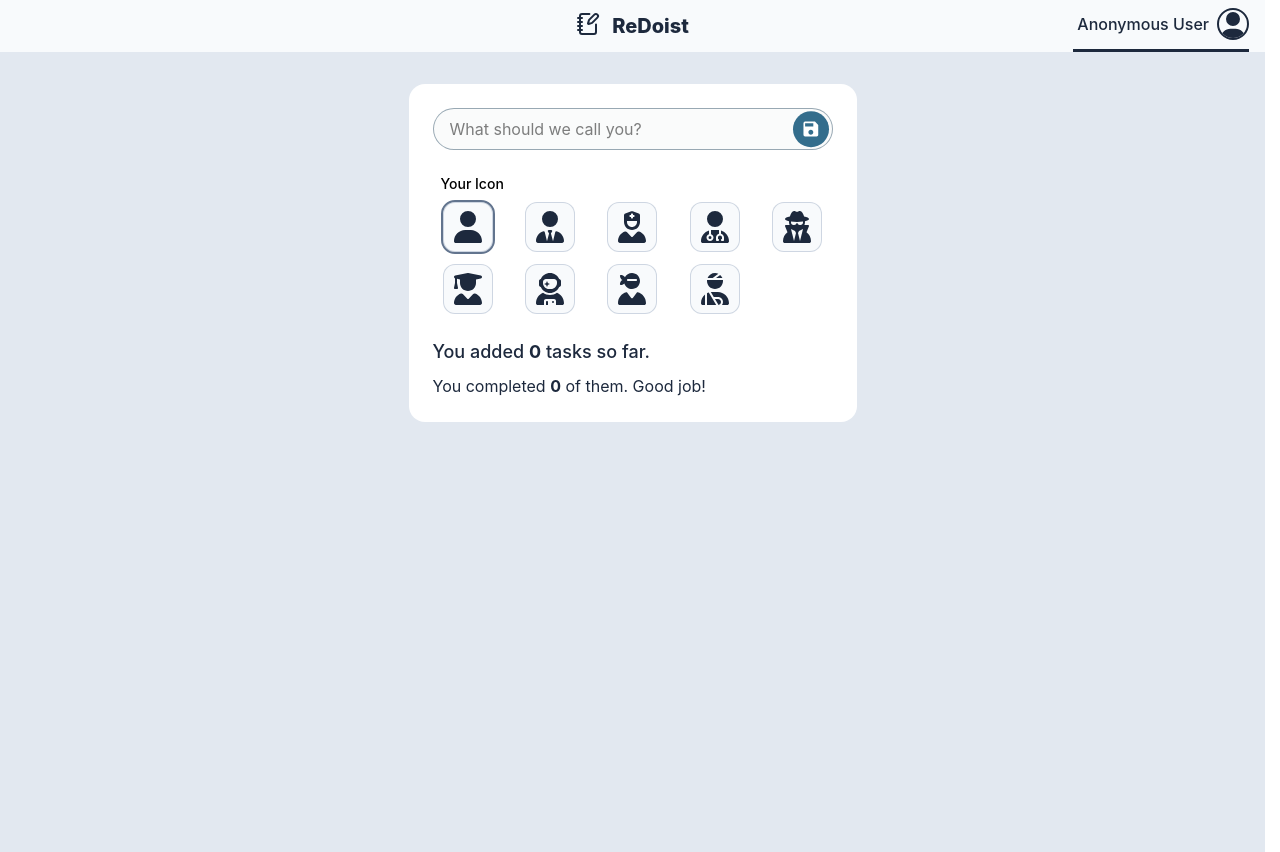
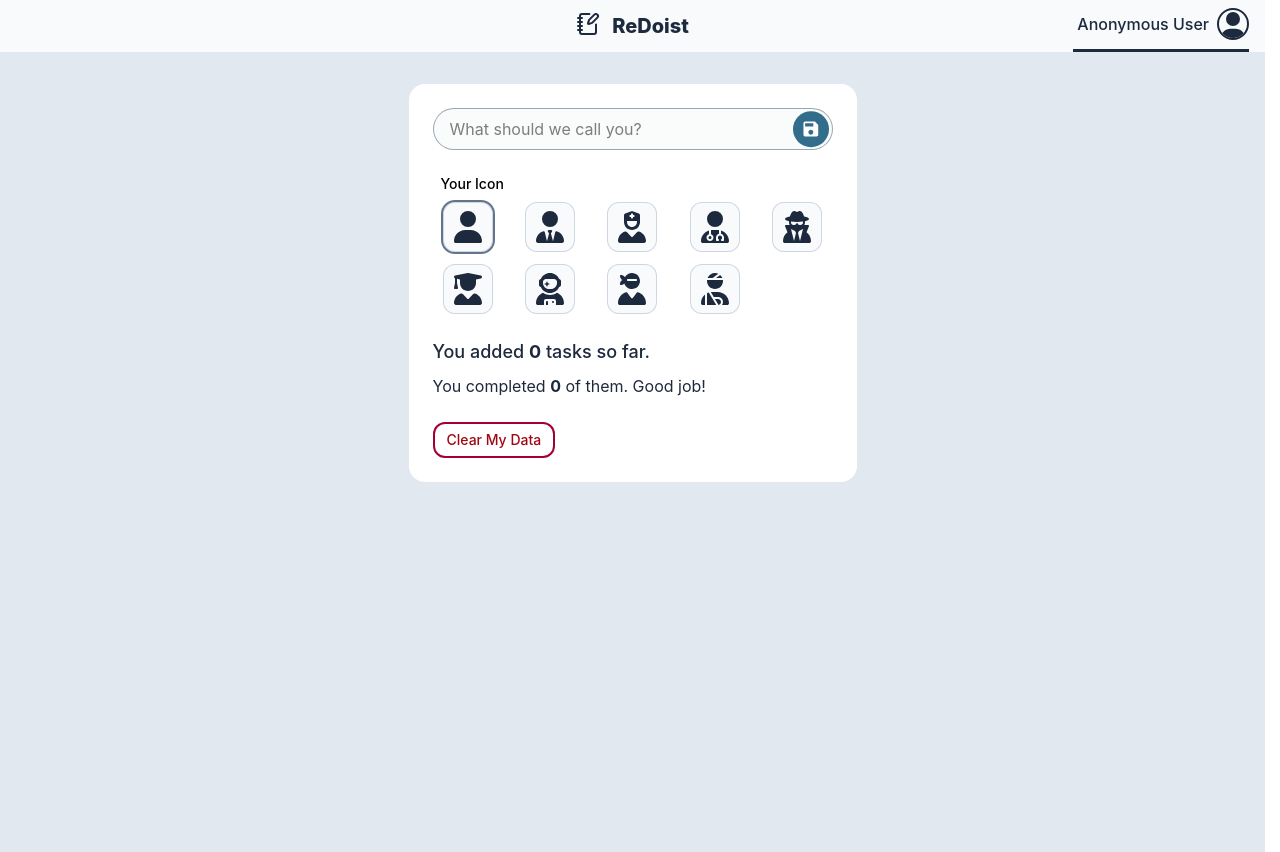
Before and after one commit to verinak/react-todo-app, a React (Vite) app: page /react-todo-app/profile in a window 1280 px wide. Built offline with nearby package versions, Linux system fonts and the light colour scheme.

Commit message:
feat(Profile): create 'clear data' button

```diff
--- a/src/pages/Profile.jsx
+++ b/src/pages/Profile.jsx
@@ -33,13 +33,19 @@ function Profile({ username, updateUsername, userIconLabel, updateIcon }) {
     const savedTasks = JSON.parse(localStorage.getItem("userTasks")) || [];
     const [localUsername, setLocalUsername] = useState(username);
 
-    // todo: clear my data button or smth
+    const clearData = () => {
+        updateUsername("");
+        updateIcon("");
+        localStorage.clear(); // 7asa eni akid m4 el mafroud a3mel keda
+        // i think i should move task state to App too.. howa hena by rerender el component keda keda 34an el username wl icon state byet8ayaro
+        // bs lw mkanou4 byet8ayaro mkanet4 el savedTasks hayet3amalaha update w kan hayfdal katb x out of y badal 0 out of 0
+    };
+
     return (
         <div className="min-h-screen bg-slate-200 p-4 md:p-8 flex justify-center shadow-md">
             <div className="w-full max-w-md bg-white rounded-2xl p-6 space-y-6 h-fit">
                 {/* username input */}
                 <div className="flex flex-col md:flex-row gap-3 w-full relative">
-                    {/* todo: maybe consider using floating labels */}
                     <input
                         type="text"
                         value={localUsername}
@@ -95,10 +101,13 @@ function Profile({ username, updateUsername, userIconLabel, updateIcon }) {
                     </p>
                 </div>
 
-                {/* <button className="rounded-xl bg-rose-600 hover:bg-rose-600/80 text-white text-sm font-medium px-3
-                    py-1.5">
+                <button
+                    className="rounded-xl border-2 border-rose-800 hover:bg-red-50/80 text-red-800 text-sm font-medium
+                        px-3 py-1.5 transition"
+                    onClick={clearData}
+                >
                     Clear My Data
-                </button> */}
+                </button>
             </div>
         </div>
     );
```
